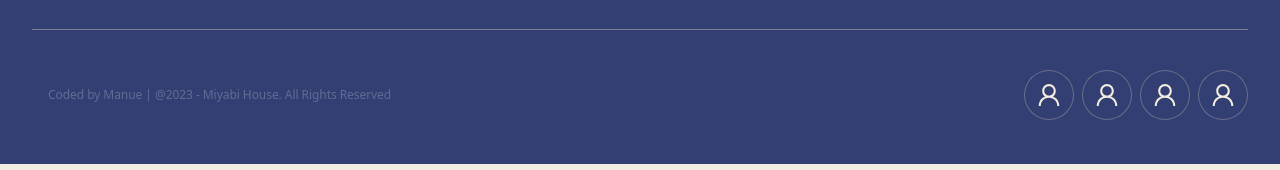
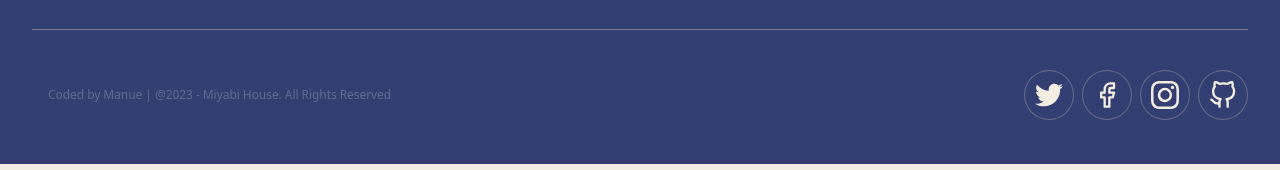
Before and after one commit to emmanuelledennemont/Miyabi-House, a Next.js app: page / in a window 1280 px wide. Shown: the part 483-653 px from the top of the page. Built offline with nearby package versions, Linux system fonts and the light colour scheme.

Commit message:
refacto liens du footer creation du layout

```diff
--- a/src/types/app-links.tsx
+++ b/src/types/app-links.tsx
@@ -1,9 +1,11 @@
 import { LinkType } from "@/lib/link-type";
+import { IconType } from "react-icons";
 
 export interface AppLinks {
   label: string;
   href: string;
   type: LinkType;
+  icon?: IconType;
 }
 
 export interface FooterLinks {
--- a/src/types/iconProps.tsx
+++ b/src/types/iconProps.tsx
@@ -1,3 +1,5 @@
+import { IconType } from "react-icons";
+
 export interface IconProps {
-  icon: React.ElementType;
+  icon: IconType;
 }
--- a/src/ui/components/navigation/app-links.tsx
+++ b/src/ui/components/navigation/app-links.tsx
@@ -1,5 +1,8 @@
 import { AppLinks } from "@/types/app-links";
-import { title } from "process";
+import { BsInstagram } from "react-icons/bs";
+import { FaTwitter } from "react-icons/fa";
+import { FiFacebook, FiGithub } from "react-icons/fi";
+
 
 export const homeAppLink: AppLinks[] = [
   {
@@ -162,30 +165,34 @@ const sessionsAppLink: AppLinks[] = [
   },
 ]
 
-const socialAppLink: AppLinks[] = [
+export const socialAppLink: AppLinks[] = [
   {
     label: 'Twitter',
     href: 'https://twitter.com/?lang=fr',
-    type: 'external'
+    type: 'external',
+    icon: FaTwitter,
 
   },
 
   {
     label: 'Facebook',
     href: 'https://www.facebook.com/',
-    type: 'external'
+    type: 'external',
+    icon: FiFacebook,
   },
 
   {
     label: 'Instagram',
     href: 'https://www.instagram.com/?hl=fr',
-    type: 'external'
+    type: 'external',
+    icon: BsInstagram,
   },
 
   {
     label: 'Github',
     href: 'https://github.com',
-    type: 'external'
+    type: 'external',
+    icon: FiGithub,
   },
 ]
 
--- a/src/ui/components/navigation/footer.tsx
+++ b/src/ui/components/navigation/footer.tsx
@@ -8,6 +8,7 @@ import { v4 as uuidv4 } from 'uuid';
 import { ActiveLink } from "./active-link";
 import { FooterLinks } from "@/types/app-links";
 import { LinkTypes } from "@/lib/link-type";
+import { SocialButton } from "./social-button";
 
 export const Footer = () => {
 
@@ -36,14 +37,10 @@ export const Footer = () => {
             <Typography variant="caption-4" className="flex items-center gap-10 px-4 cursor-pointer  text-primary-100/30 ">
               Coded by Manue  |  @{currentYear} - Miyabi House. All Rights Reserved
             </Typography>
-            <div className="flex flex-row gap-2">
-              <Button size='md' variant='icon' icon={{ icon: AiOutlineUser }} icontheme='social' />
-              <Button size='md' variant='icon' icon={{ icon: AiOutlineUser }} icontheme='social' />
-              <Button size='md' variant='icon' icon={{ icon: AiOutlineUser }} icontheme='social' />
-              <Button size='md' variant='icon' icon={{ icon: AiOutlineUser }} icontheme='social' />
+            <div className="">
+              <SocialButton />
             </div>
           </div>
-
         </Container >
       </div >
     </>
@@ -81,6 +78,7 @@ const FooterLink = ({ data }: footerLinkProps) => {
           {data.title}
         </Typography>
 
+
         <Typography
           text="beigebg"
           variant="caption-3"
--- a/src/ui/components/navigation/navigation.tsx
+++ b/src/ui/components/navigation/navigation.tsx
@@ -27,7 +27,7 @@ export const Navigation = ({ }: NavigationProps) => {
         </div>
 
         <div className="sm:mt-10 sm:flex lg:mt-0 lg:grow lg:basis-0 lg:justify-end gap-3 justify-center">
-          <Button size="sm" className="inline-flex justify-center">Order Now</Button>
+          <Button size="sm" className="inline-flex justify-center ">Order Now</Button>
         </div>
       </Container>
     </div>
--- /dev/null
+++ b/src/ui/components/navigation/social-button.tsx
@@ -0,0 +1,33 @@
+import { Button } from '@/ui/design-system/button/button';
+import { socialAppLink } from './app-links';
+import { v4 as uuidv4 } from 'uuid';
+import { MdOutlineDisabledByDefault } from 'react-icons/md';
+import clsx from 'clsx';
+
+interface SocialButtonProps {
+  iconTheme?: 'social' | 'primary' | 'secondary' | 'beigebg' | 'outline';
+  className?: string;
+}
+
+export const SocialButton = ({
+  className,
+  iconTheme = 'social',
+}: SocialButtonProps) => {
+  const iconList = socialAppLink.map((social) => (
+    <Button
+      key={uuidv4()}
+      size="md"
+      variant="icon"
+      icon={{ icon: social.icon ? social.icon : MdOutlineDisabledByDefault }}
+      icontheme={iconTheme}
+      href={social.href}
+      linkType={social.type}
+    ></Button>
+  ));
+
+  return (
+    <div className={clsx(className, 'flex flex-rowitems-center gap-2')}>
+      {iconList}
+    </div>
+  );
+};
--- a/src/ui/design-system/button/button.tsx
+++ b/src/ui/design-system/button/button.tsx
@@ -1,84 +1,167 @@
-import { IconProps } from "@/types/iconProps";
-import clsx from "clsx";
-import { Spinner } from "../spinner/spinner";
+import { IconProps } from '@/types/iconProps';
+import clsx from 'clsx';
+import { Spinner } from '../spinner/spinner';
+import { LinkType, LinkTypes } from '@/lib/link-type';
+import Link from 'next/link';
 
 interface ButtonProps {
-  variant?: "primary" | "secondary" | "beigebg" | "outline" | "disabled" | "icon";
-  size?: "xs" | "sm" | "md" | "lg";
+  variant?:
+  | 'primary'
+  | 'secondary'
+  | 'beigebg'
+  | 'outline'
+  | 'disabled'
+  | 'icon';
+  size?: 'xs' | 'sm' | 'md' | 'lg';
   disabled?: boolean;
   isLoading?: boolean;
   icon?: IconProps;
-  icontheme?: "primary" | "secondary" | "beigebg" | "outline" | "social";
+  icontheme?: 'primary' | 'secondary' | 'beigebg' | 'outline' | 'social';
   className?: string;
   children?: React.ReactNode;
+  href?: string;
+  linkType?: LinkType;
+  action?: Function;
 }
-export const Button = ({ variant = "primary", size = "md", icon, icontheme = "primary", disabled, isLoading, className, children }: ButtonProps) => {
-
-  let variantStyle: string = "", sizeStyle: string = "", iconSize: number = 0;
+export const Button = ({
+  variant = 'primary',
+  size = 'md',
+  icon,
+  icontheme = 'primary',
+  disabled,
+  isLoading,
+  children,
+  href,
+  linkType = 'internal',
+  action = () => { },
+}: ButtonProps) => {
+  let variantStyle: string = '',
+    sizeStyle: string = '',
+    iconSize: number = 0;
 
   switch (variant) {
-    case "primary": // default
-      variantStyle = "bg-primary hover:bg-primary-200 text-beigebg rounded";
+    case 'primary': // default
+      variantStyle = 'bg-primary hover:bg-primary-200 text-beigebg rounded';
       break;
-    case "secondary":
-      variantStyle = "bg-secondary hover:bg-secondary-300 text-beigebg rounded";
+    case 'secondary':
+      variantStyle = 'bg-secondary hover:bg-secondary-300 text-beigebg rounded';
       break;
-    case "beigebg":
-      variantStyle = "bg-beigebg hover:bg-secondary-300/20 border boder-secondary text-secondary rounded";
+    case 'beigebg':
+      variantStyle =
+        'bg-beigebg hover:bg-secondary-300/20 border boder-secondary text-secondary rounded';
       break;
-    case "outline":
-      variantStyle = "bg-primary-100 border border-primary-300 text-primary rounded";
+    case 'outline':
+      variantStyle =
+        'bg-primary-100 border border-primary-300 text-primary rounded';
       break;
-    case "disabled":
-      variantStyle = "bg-gray-200 border border-primary-300/50 text-primary rounded cursor-not-allowed";
+    case 'disabled':
+      variantStyle =
+        'bg-gray-200 border border-primary-300/50 text-primary rounded cursor-not-allowed';
       break;
-    case "icon":
-      if (icontheme === "primary") {
-        variantStyle = "bg-primary hover:bg-primary-200 text-beigebg rounded-full";
+    case 'icon':
+      if (icontheme === 'primary') {
+        variantStyle =
+          'bg-primary hover:bg-primary-200 text-beigebg rounded-full';
       }
-      if (icontheme === "secondary") {
-        variantStyle = "bg-secondary hover:bg-secondary-300 text-beigebg rounded-full";
+      if (icontheme === 'secondary') {
+        variantStyle =
+          'bg-secondary hover:bg-secondary-300 text-beigebg rounded-full';
       }
-      if (icontheme === "beigebg") {
-        variantStyle = "bg-beigebg hover:bg-primary-300/20 border boder-primary text-primary rounded-full";
+      if (icontheme === 'beigebg') {
+        variantStyle =
+          'bg-beigebg hover:bg-primary-300/20 border boder-primary text-primary rounded-full';
       }
-      if (icontheme === "outline") {
-        variantStyle = "bg-transparent text-primary";
+      if (icontheme === 'outline') {
+        variantStyle = 'bg-transparent text-primary';
       }
-      if (icontheme === "social") {
-        variantStyle = "bg-primary hover:bg-primary-200 border border-beigebg-200/30 text-beigebg rounded-full";
+      if (icontheme === 'social') {
+        variantStyle =
+          'bg-primary hover:bg-primary-200 border border-beigebg-200/30 text-beigebg rounded-full';
       }
       break;
   }
 
   switch (size) {
-    case "sm":
-      sizeStyle = `text-captation3 font-medium ${variant === "icon" ? "flex items-center justify-center w-[40px] h-[40px]" : "px-[32px] py-[11px]"}`;
+    case 'sm':
+      sizeStyle = `text-captation3 font-medium  ${variant === 'icon'
+        ? 'flex items-center justify-center w-[40px] h-[40px]'
+        : 'px-[32px] py-[11px]'
+        }`;
       iconSize = 24;
       break;
-    case "md": // default
-      sizeStyle = `text-caption2 font-medium ${variant === "icon" ? "flex items-center justify-center w-[50px] h-[50px]" : "px-[40px] py-[13px]"}`;
+    case 'md': // default
+      sizeStyle = `text-caption2 font-medium ${variant === 'icon'
+        ? 'flex items-center justify-center w-[50px] h-[50px]'
+        : 'px-[40px] py-[13px]'
+        }`;
       iconSize = 28;
       break;
-    case "lg":
-      sizeStyle = `text-caption1 font-medium ${variant === "icon" ? "flex items-center justify-center w-[60px] h-[60px]" : "px-[48px] py-[15px]"} `;
+    case 'lg':
+      sizeStyle = `text-caption1 font-medium ${variant === 'icon'
+        ? 'flex items-center justify-center w-[60px] h-[60px]'
+        : 'px-[48px] py-[15px]'
+        } `;
       iconSize = 32;
       break;
   }
 
-  return (
+  const handelClick = () => {
+    if (action) {
+      action();
+    }
+  }
+
+  const buttonContent = (
     <>
-      <button type="button" className={clsx(variantStyle, sizeStyle, iconSize, "", isLoading && "cursor-wait", "relative animate-nav")} onClick={() => console.log('click')} disabled={disabled}>
-        {isLoading && (
-          < div className="absolute inset-0 flex items-center justify-center">
-            {variant === "primary" || variant === "icon" ? (<Spinner size="sm" variant="beige" />) : (<Spinner size="sm" />)}
-          </div>
+      {isLoading && (
+        <div className="absolute inset-0 flex items-center justify-center">
+          {variant === 'primary' || variant === 'icon' ? (
+            <Spinner size="sm" variant="beige" />
+          ) : (
+            <Spinner size="sm" />
+          )}
+        </div>
+      )}
+      <div className={clsx(isLoading && 'invisible')}>
+        {icon && variant === 'icon' ? (
+          <icon.icon size={iconSize} />
+        ) : (
+          <>{children}</>
         )}
-        <div className={clsx(isLoading && "invisible")}>
-          {icon && variant === "icon" ? <icon.icon size={iconSize} /> : <>{children}</>}
-        </div>
-      </button >
+      </div>
+    </>
+  );
 
+  const buttonElement = (
+    <>
+      <button
+        type="button"
+        className={clsx(
+          variantStyle,
+          sizeStyle,
+          iconSize,
+          '',
+          isLoading && 'cursor-wait',
+          'relative animate-nav'
+        )}
+        onClick={handelClick}
+        disabled={disabled}
+      >
+        {buttonContent}
+      </button>
     </>
-  )
-}
+  );
+
+  if (href) {
+    if (linkType === LinkTypes.EXTERNAL) {
+      return (
+        <a href={href} target="_blank">
+          {buttonElement}
+        </a>
+      )
+    } else {
+      return <Link href={href} > {buttonElement}</Link>
+    }
+  }
+  return buttonElement;
+};
```
Also changed, not shown: src/ui/components/layout/layout.tsx (added, +7 -0 lines).
